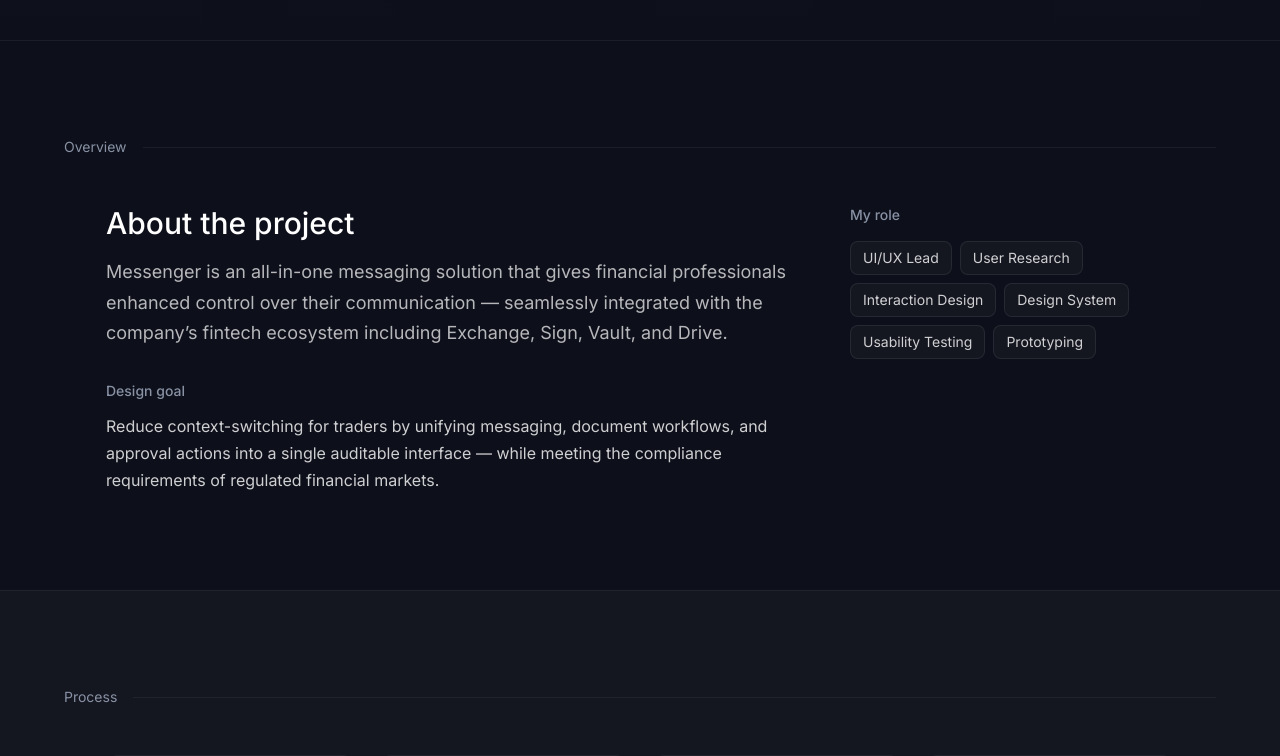
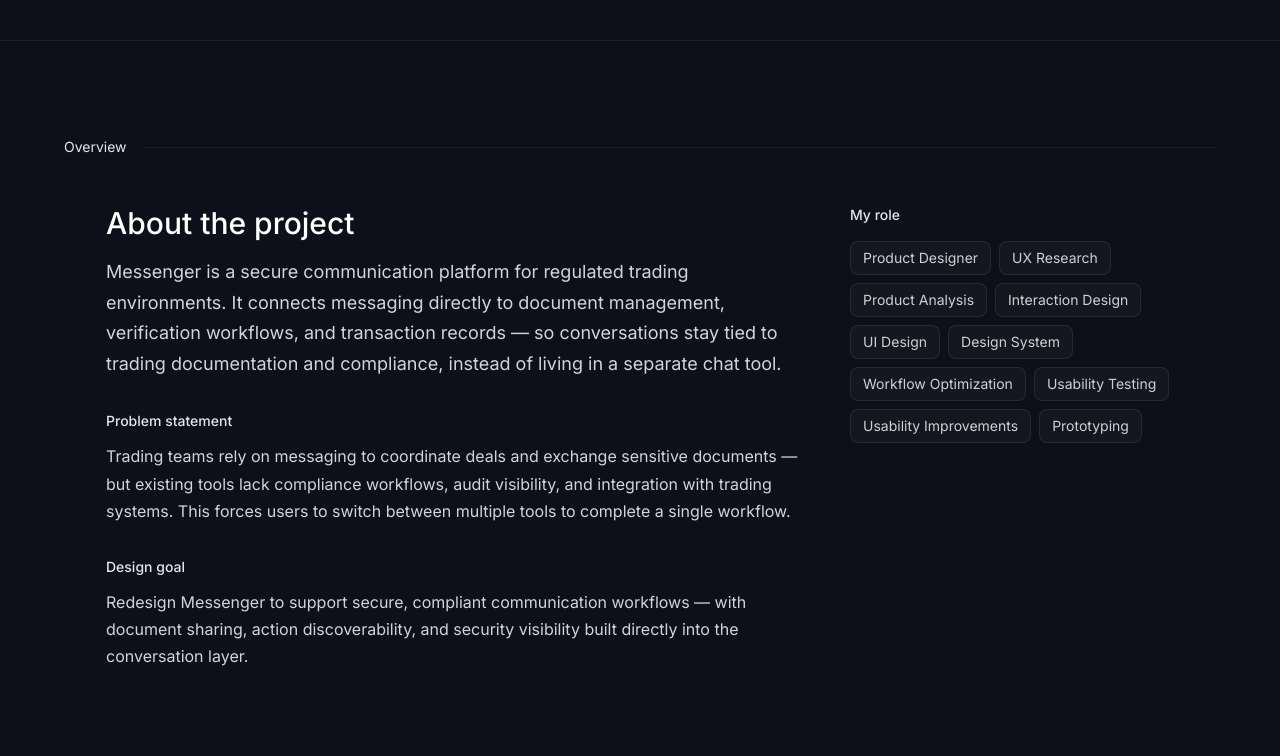
Before and after one commit to AlonaRyzhenko/alyona-portfolio, a Next.js app: page /work/messenger in a window 1280 px wide. Shown: the part 760-1516 px from the top of the page. Built offline with nearby package versions, Linux system fonts and the light colour scheme.

Commit message:
Rework Messenger overview: copy, colors, problem statement, role pills

```diff
--- a/app/work/messenger/MessengerCaseStudy.tsx
+++ b/app/work/messenger/MessengerCaseStudy.tsx
@@ -105,11 +105,15 @@ const impacts = [
 ];
 
 const responsibilities = [
-  "UI/UX Lead",
-  "User Research",
+  "Product Designer",
+  "UX Research",
+  "Product Analysis",
   "Interaction Design",
+  "UI Design",
   "Design System",
+  "Workflow Optimization",
   "Usability Testing",
+  "Usability Improvements",
   "Prototyping",
 ];
 
@@ -187,25 +191,30 @@ export default function MessengerCaseStudy() {
                 <motion.h2 variants={fadeUp} className="text-3xl font-medium mb-4">
                   About the project
                 </motion.h2>
-                <motion.p variants={fadeUp} className="text-white/70 text-lg leading-[1.7]">
-                  Messenger is an all-in-one messaging solution that gives
-                  financial professionals enhanced control over their
-                  communication — seamlessly integrated with the company&rsquo;s
-                  fintech ecosystem including Exchange, Sign, Vault, and Drive.
+                <motion.p variants={fadeUp} className="text-[#D1D5DB] text-lg leading-[1.7]">
+                  Messenger is a secure communication platform for regulated trading environments. It connects messaging directly to document management, verification workflows, and transaction records — so conversations stay tied to trading documentation and compliance, instead of living in a separate chat tool.
                 </motion.p>
               </motion.div>
               <motion.div variants={stagger}>
                 <motion.h3
                   variants={fadeUp}
-                  className="text-[#8892a4] text-sm font-medium mb-3"
+                  className="text-[#E5E7EB] text-sm font-medium mb-3"
+                >
+                  Problem statement
+                </motion.h3>
+                <motion.p variants={fadeUp} className="text-[#D1D5DB] text-base leading-[1.7]">
+                  Trading teams rely on messaging to coordinate deals and exchange sensitive documents — but existing tools lack compliance workflows, audit visibility, and integration with trading systems. This forces users to switch between multiple tools to complete a single workflow.
+                </motion.p>
+              </motion.div>
+              <motion.div variants={stagger}>
+                <motion.h3
+                  variants={fadeUp}
+                  className="text-[#E5E7EB] text-sm font-medium mb-3"
                 >
                   Design goal
                 </motion.h3>
-                <motion.p variants={fadeUp} className="text-white/80 text-base leading-[1.7]">
-                  Reduce context-switching for traders by unifying messaging,
-                  document workflows, and approval actions into a single
-                  auditable interface — while meeting the compliance
-                  requirements of regulated financial markets.
+                <motion.p variants={fadeUp} className="text-[#D1D5DB] text-base leading-[1.7]">
+                  Redesign Messenger to support secure, compliant communication workflows — with document sharing, action discoverability, and security visibility built directly into the conversation layer.
                 </motion.p>
               </motion.div>
             </div>
@@ -213,7 +222,7 @@ export default function MessengerCaseStudy() {
             <div>
               <motion.h3
                 variants={fadeUp}
-                className="text-[#8892a4] text-sm font-medium mb-4"
+                className="text-[#E5E7EB] text-sm font-medium mb-4"
               >
                 My role
               </motion.h3>
@@ -513,7 +522,7 @@ export default function MessengerCaseStudy() {
 function SectionLabel({ label }: { label: string }) {
   return (
     <div className="flex items-center gap-4 mb-12">
-      <span className="text-[#8892a4] text-sm font-normal whitespace-nowrap">
+      <span className="text-[#E5E7EB] text-sm font-normal whitespace-nowrap">
         {label}
       </span>
       <span className="flex-1 h-px bg-white/[0.06]" />
```
